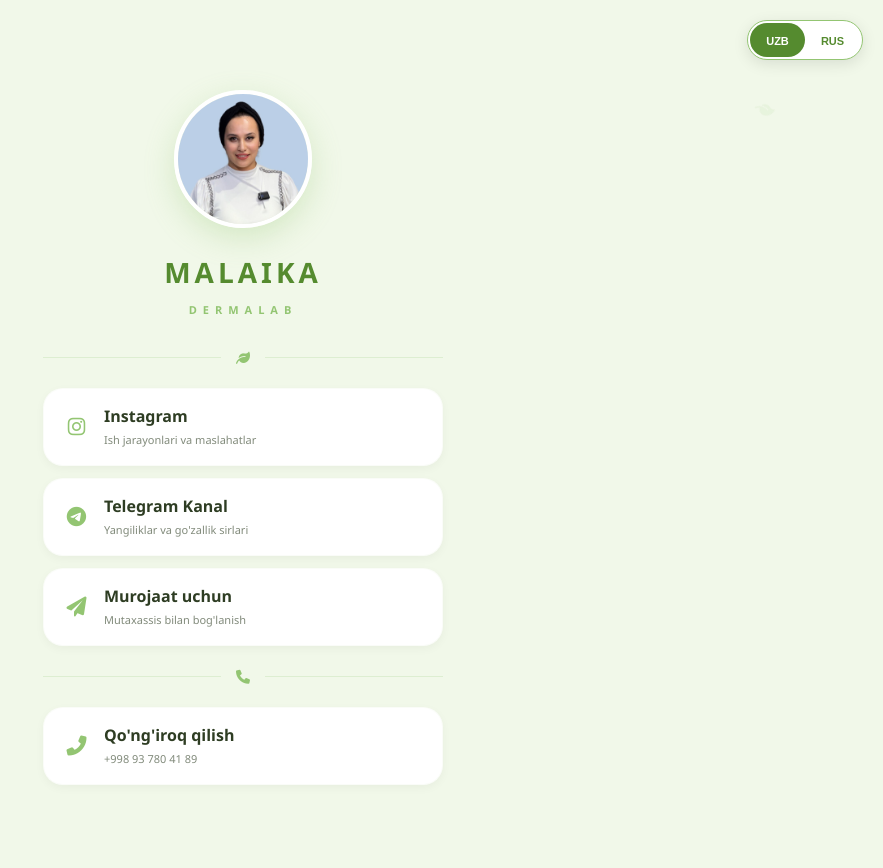
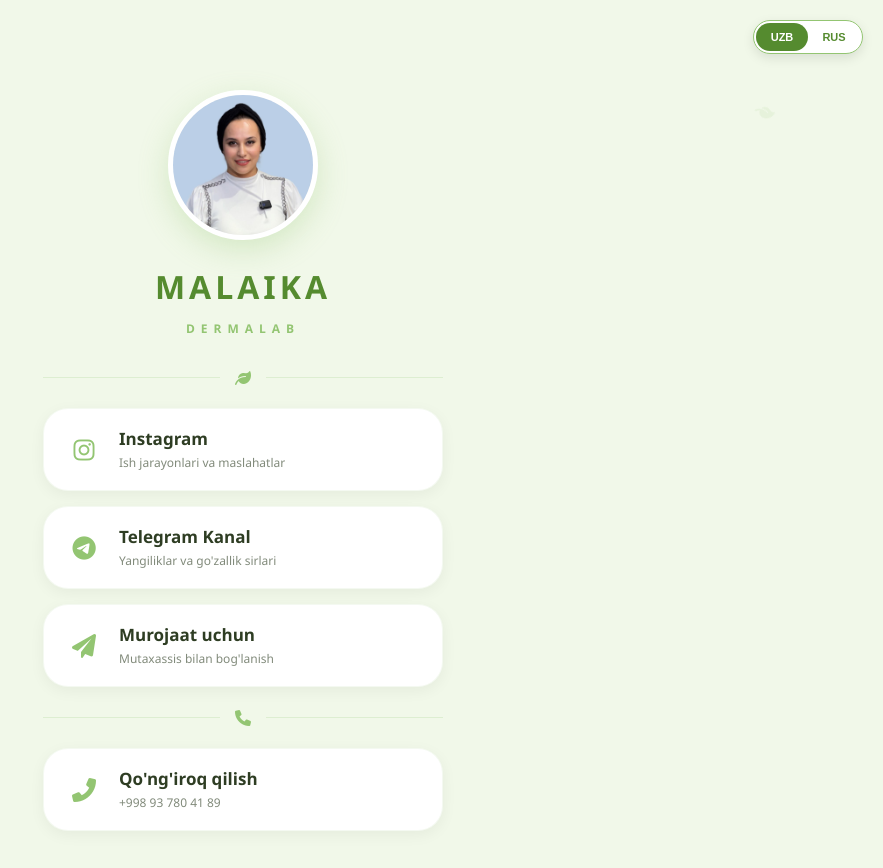
Before and after one commit to Ph4sy/malaika-dermalab, a plain HTML site: page Malaika/index.html in a window 1280 px wide. Shown: the whole page, without its empty margins (397-1280 px from the left). Before the commit the page ends 837 px from the top, so only its background shows below. Drawn offline with Linux system fonts and the light colour scheme.

Commit message:
Update index.html

```diff
--- a/Malaika/index.html
+++ b/Malaika/index.html
@@ -29,7 +29,7 @@
             pointer-events: none; z-index: 0;
         }
 
-        /* Идеальный переключатель */
+        /* Компактный переключатель сверху справа */
         .header-controls {
             position: absolute;
             top: 20px;
@@ -41,13 +41,13 @@
             display: flex;
             background: white;
             padding: 2px;
-            border-radius: 30px;
-            box-shadow: 0 4px 15px rgba(0,0,0,0.1);
+            border-radius: 20px;
+            box-shadow: 0 4px 12px rgba(0,0,0,0.1);
             position: relative;
             width: 110px;
             height: 34px;
             border: 1px solid var(--pistachio-main);
-            overflow: hidden;
+            box-sizing: border-box;
         }
 
         .lang-btn {
@@ -61,13 +61,11 @@
             z-index: 2;
             transition: color 0.3s ease;
             outline: none;
-            text-align: center;
-            line-height: 34px;
+            line-height: 28px;
+            padding: 0;
         }
 
-        .lang-btn.active {
-            color: white;
-        }
+        .lang-btn.active { color: white; }
 
         .slider {
             position: absolute;
@@ -76,12 +74,11 @@
             width: calc(50% - 2px);
             height: calc(100% - 4px);
             background: var(--pistachio-dark);
-            border-radius: 25px;
+            border-radius: 18px;
             transition: transform 0.3s cubic-bezier(0.4, 0, 0.2, 1);
             z-index: 1;
         }
 
-        /* Контент */
         .container {
             width: 100%;
             max-width: 400px;
@@ -91,37 +88,39 @@
         }
 
         .logo {
-            width: 130px;
-            height: 130px;
+            width: 140px;
+            height: 140px;
             border-radius: 50%;
             object-fit: cover;
-            border: 4px solid white;
+            border: 5px solid white;
             box-shadow: 0 10px 30px rgba(147, 197, 114, 0.3);
+            background: #fff;
         }
 
-        h1 { font-size: 28px; margin: 20px 0 5px; letter-spacing: 4px; font-weight: bold; color: var(--pistachio-dark); }
-        .subtitle { font-size: 11px; text-transform: uppercase; letter-spacing: 6px; margin-bottom: 40px; color: var(--pistachio-main); font-weight: bold; }
+        h1 { font-size: 32px; margin: 20px 0 5px; letter-spacing: 4px; font-weight: bold; color: var(--pistachio-dark); }
+        .subtitle { font-size: 12px; text-transform: uppercase; letter-spacing: 6px; margin-bottom: 40px; color: var(--pistachio-main); font-weight: bold; }
 
         .divider { height: 1px; background: rgba(147, 197, 114, 0.2); margin: 30px 0; position: relative; }
-        .divider i { position: absolute; top: 50%; left: 50%; transform: translate(-50%, -50%); background: var(--pistachio-light); padding: 0 15px; color: var(--pistachio-main); font-size: 14px; }
+        .divider i { position: absolute; top: 50%; left: 50%; transform: translate(-50%, -50%); background: var(--pistachio-light); padding: 0 15px; color: var(--pistachio-main); }
 
         .link-button {
             display: flex; align-items: center;
             background: white; color: var(--text-color);
-            text-decoration: none; padding: 16px 20px;
-            border-radius: 20px; margin-bottom: 12px;
-            box-shadow: 0 3px 10px rgba(0,0,0,0.04);
-            transition: all 0.2s ease;
-            border: 1px solid rgba(147, 197, 114, 0.05);
+            text-decoration: none; padding: 18px 25px;
+            border-radius: 25px; margin-bottom: 15px;
+            box-shadow: 0 4px 15px rgba(0,0,0,0.05);
+            transition: transform 0.2s;
+            border: 1px solid rgba(147, 197, 114, 0.1);
         }
 
-        .link-button i { font-size: 20px; margin-right: 15px; width: 25px; color: var(--pistachio-main); text-align: center; }
+        .link-button:active { transform: scale(0.96); }
+        .link-button i { font-size: 24px; margin-right: 20px; width: 30px; color: var(--pistachio-main); text-align: center; }
 
         .btn-content { text-align: left; flex-grow: 1; }
-        .btn-title { font-size: 16px; font-weight: 600; display: block; }
-        .btn-desc { font-size: 11px; opacity: 0.6; }
+        .btn-title { font-size: 17px; font-weight: 600; display: block; }
+        .btn-desc { font-size: 12px; opacity: 0.6; }
 
-        .leaf { position: absolute; color: var(--pistachio-main); opacity: 0.12; pointer-events: none; }
+        .leaf { position: absolute; color: var(--pistachio-main); opacity: 0.15; pointer-events: none; }
     </style>
 </head>
 <body>
@@ -138,15 +137,14 @@
 
 <div class="container">
     <div class="logo-wrapper">
-        <img src="logo.jpg"
-             onerror="this.src='https://via.placeholder.com/150?text=Malaika'" alt="Logo" class="logo">
+        <img src="logo.jpg" onerror="this.src='https://via.placeholder.com/150?text=MALAIKA'" alt="Logo" class="logo">
     </div>
     <h1>MALAIKA</h1>
     <p class="subtitle">Dermalab</p>
 
     <div class="divider"><i class="fas fa-leaf"></i></div>
 
-    <a href="https://www.instagram.com/malaika_dermalab?igsh=dGRhY28zem96azho&utm_source=qr" class="link-button">
+    <a href="https://www.instagram.com/malaika_dermalab" class="link-button">
         <i class="fab fa-instagram"></i>
         <div class="btn-content">
             <span class="btn-title" data-key="instTitle">Instagram</span>
@@ -158,7 +156,7 @@
         <i class="fab fa-telegram-plane"></i>
         <div class="btn-content">
             <span class="btn-title" data-key="tgTitle">Telegram Kanal</span>
-            <span class="btn-desc">Yangiliklar va go'zallik sirlari</span>
+            <span class="btn-desc" data-key="tgDesc">Yangiliklar va go'zallik sirlari</span>
         </div>
     </a>
 
@@ -166,7 +164,7 @@
         <i class="fas fa-paper-plane"></i>
         <div class="btn-content">
             <span class="btn-title" data-key="contactTitle">Murojaat uchun</span>
-            <span class="btn-desc">Mutaxassis bilan bog'lanish</span>
+            <span class="btn-desc" data-key="contactDesc">Mutaxassis bilan bog'lanish</span>
         </div>
     </a>
 
@@ -184,48 +182,35 @@
 <script>
     const translations = {
         uz: {
-            instTitle: "Instagram",
-            instDesc: "Ish jarayonlari va maslahatlar",
-            tgTitle: "Telegram Kanal",
-            tgDesc: "Yangiliklar va go'zallik sirlari",
-            contactTitle: "Murojaat uchun",
-            contactDesc: "Mutaxassis bilan bog'lanish",
+            instTitle: "Instagram", instDesc: "Ish jarayonlari va maslahatlar",
+            tgTitle: "Telegram Kanal", tgDesc: "Yangiliklar va go'zallik sirlari",
+            contactTitle: "Murojaat uchun", contactDesc: "Mutaxassis bilan bog'lanish",
             phoneTitle: "Qo'ng'iroq qilish"
         },
         ru: {
-            instTitle: "Instagram",
-            instDesc: "Наши работы и советы по уходу",
-            tgTitle: "Telegram Канал",
-            tgDesc: "Новости и секреты красоты",
-            contactTitle: "Для обращения",
-            contactDesc: "Связаться с нами напрямую",
+            instTitle: "Instagram", instDesc: "Наши работы и советы по уходу",
+            tgTitle: "Telegram Канал", tgDesc: "Новости и секреты красоты",
+            contactTitle: "Для обращения", contactDesc: "Связаться с нами напрямую",
             phoneTitle: "Позвонить"
         }
     };
 
     function setLanguage(lang) {
-        // Правильный перевод всех текстов
         document.querySelectorAll('[data-key]').forEach(el => {
-            const key = el.getAttribute('data-key');
-            el.innerText = translations[lang][key];
+            el.innerText = translations[lang][el.getAttribute('data-key')];
         });
-
         const slider = document.getElementById('slider');
-        const btnUz = document.getElementById('btn-uz');
-        const btnRu = document.getElementById('btn-ru');
-
         if (lang === 'ru') {
             slider.style.transform = 'translateX(100%)';
-            btnRu.classList.add('active');
-            btnUz.classList.remove('active');
+            document.getElementById('btn-ru').classList.add('active');
+            document.getElementById('btn-uz').classList.remove('active');
         } else {
             slider.style.transform = 'translateX(0)';
-            btnUz.classList.add('active');
-            btnRu.classList.remove('active');
+            document.getElementById('btn-uz').classList.add('active');
+            document.getElementById('btn-ru').classList.remove('active');
         }
     }
 
-    // Эффект листьев
     function createLeaf() {
         const container = document.getElementById('leaf-container');
         const leaf = document.createElement('i');
@@ -233,14 +218,10 @@
         leaf.style.left = Math.random() * 100 + 'vw';
         leaf.style.top = '-20px';
         container.appendChild(leaf);
-        leaf.animate([
-            { transform: 'translateY(0) rotate(0deg)', opacity: 0.12 },
-            { transform: `translateY(110vh) rotate(360deg)`, opacity: 0 }
-        ], { duration: 8000 });
+        leaf.animate([{ transform: 'translateY(0) rotate(0deg)', opacity: 0.15 }, { transform: `translateY(${window.innerHeight + 100}px) rotate(360deg)`, opacity: 0 }], { duration: 8000 });
         setTimeout(() => leaf.remove(), 8000);
     }
     setInterval(createLeaf, 2000);
 </script>
-
 </body>
 </html>
```
